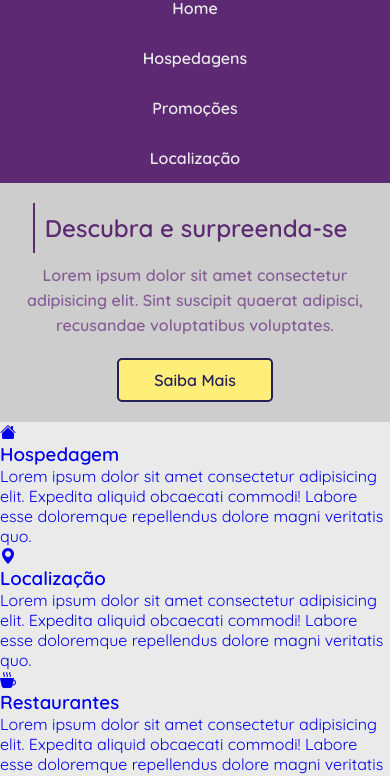
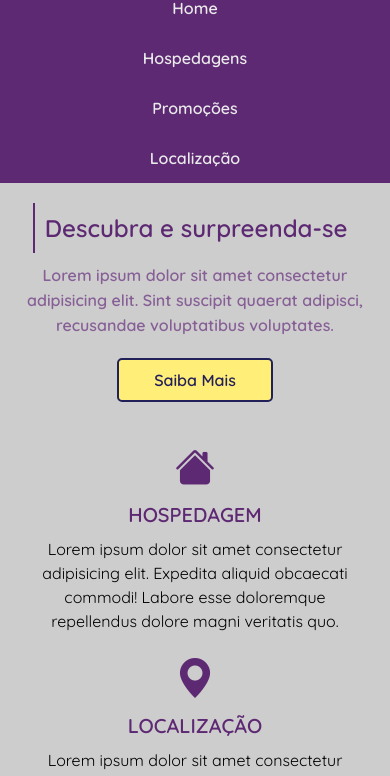
Before and after one commit to luismrtns/angel-hostels, a plain HTML site: page index.html in a window 390 px wide. Shown: the part 84-860 px from the top of the page. Drawn offline with nearby package versions, Linux system fonts and the light colour scheme.

Commit message:
fiz o middle content e ajeitei a responsividade

```diff
--- a/estilo.css
+++ b/estilo.css
@@ -102,3 +102,48 @@ body{
   color: var(--cor-3);
   border: 2px solid var(--cor-3);
 }
+
+.row{
+  display: flex;
+  flex-wrap: wrap;
+  gap: 2rem;
+}
+
+.col{
+  flex: 1 0 auto;
+  width: 100%;
+}
+
+.col-sm-12{
+  width: 100%;
+}
+
+
+.middle-content{
+  background-color: var(--cor-5);
+  text-align: center;
+  padding: 2rem;
+}
+
+.middle-content a{
+  color: inherit;
+}
+
+.middle-content i{
+  color: var(--cor-1);
+  font-size: 2.5em;
+}
+
+.middle-title{
+  color: var(--cor-1);
+  text-transform: uppercase;
+  font-size: 1.25em;
+  margin: .5em 0;
+}
+
+.middle-content p{
+  line-height: 1.5;
+  margin-bottom: 1.5em;
+  width: 90%;
+  margin: auto;
+}
--- a/responsive.css
+++ b/responsive.css
@@ -69,6 +69,10 @@
     color: var(--cor-3);
     border: 2px solid;
   }
+
+  .col-md-6{
+    width: calc(50% - 2rem);
+  }
 }
 
 /* md-lg */
@@ -111,4 +115,8 @@
   .hero-title, .hero-subtitle{
     text-shadow: 2px 2px 5px rgba(0, 0, 0, 0.484);
   }
+
+  .col-xl-3{
+    width: calc(25% - 2rem);
+  }
 }
```
